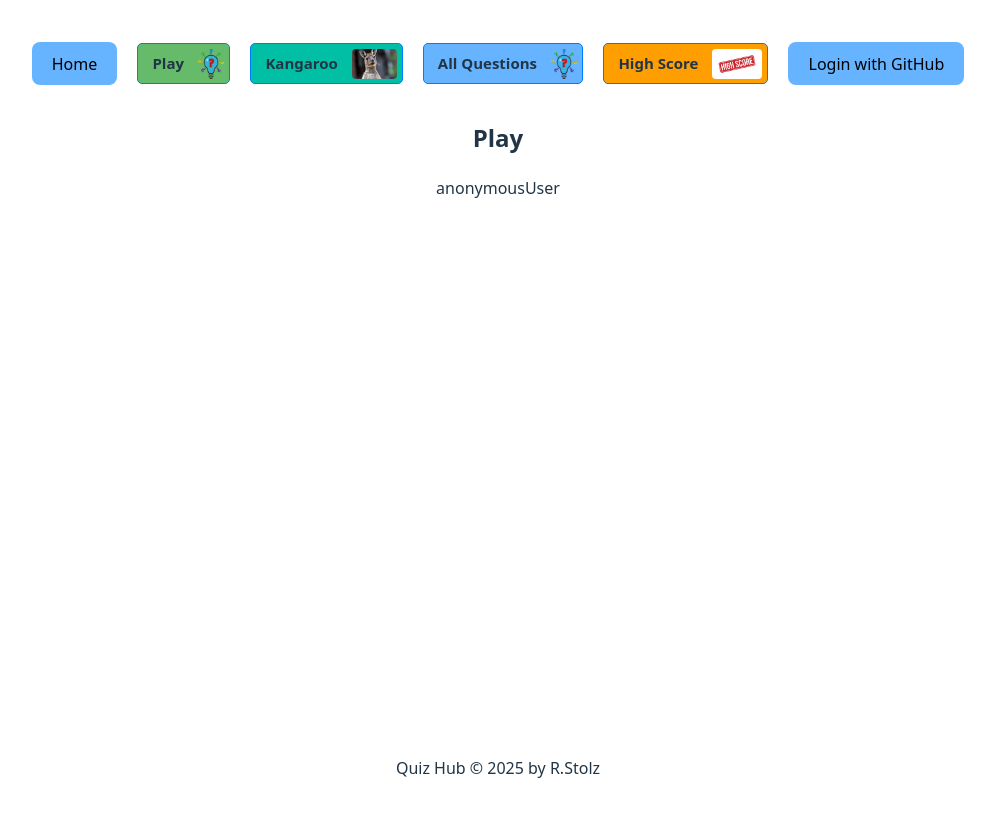
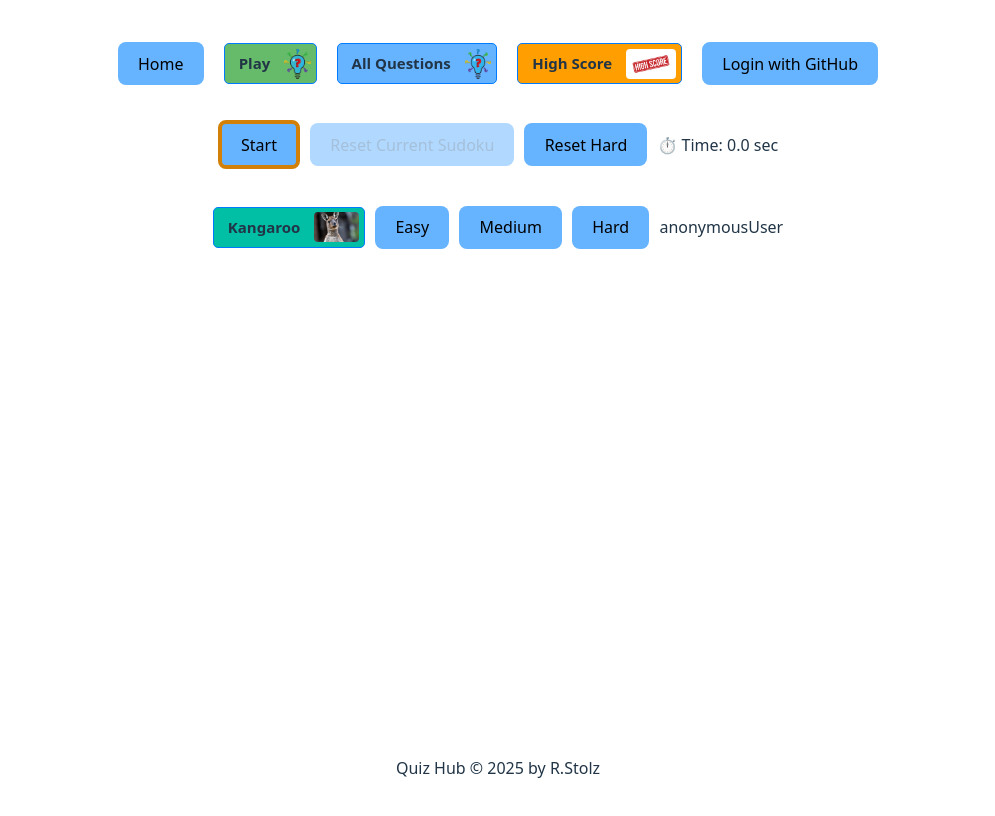
Before and after one commit to Ropold/QuizHub, a React (Vite) app in the folder frontend/: page /play in a window 1280 px wide. Shown: the top 816 px of the page, without its empty margins (142-1137 px from the left). Built offline with nearby package versions, Linux system fonts and the light colour scheme; no server answers.

Commit message:
start with play tsx

```diff
--- a/frontend/src/App.tsx
+++ b/frontend/src/App.tsx
@@ -10,7 +10,6 @@ import axios from "axios";
 import NotFound from "./components/NotFound.tsx";
 import Footer from "./components/Footer.tsx";
 import Play from "./components/Play.tsx";
-import Kangaroo from "./components/Kangaroo.tsx";
 import HighScore from "./components/HighScore.tsx";
 import ListOfAllQuestions from "./components/ListOfAllQuestions.tsx";
 import Details from "./components/Details.tsx";
@@ -198,8 +197,7 @@ export default function App() {
         <Routes>
             <Route path="*" element={<NotFound />} />
             <Route path="/" element={<Welcome/>}/>
-            <Route path="/play" element={<Play user={user} activeQuestionsWithNoK={activeQuestionsWithNoK}/>} />
-            <Route path="/kangaroo" element={<Kangaroo user={user} allActiveKangarooQuestions={allActiveKangarooQuestions}/>} />
+            <Route path="/play" element={<Play user={user} activeQuestionsWithNoK={activeQuestionsWithNoK} allActiveKangarooQuestions={allActiveKangarooQuestions} highScoreEasy={highScoreEasy} getHighScoreEasy={getHighScoreEasy} highScoreMedium={highScoreMedium} getHighScoreMedium={getHighScoreMedium} highScoreHard={highScoreHard} getHighScoreHard={getHighScoreHard} highScoreKangaroo={highScoreKangaroo} getHighScoreKangaroo={getHighScoreKangaroo}/>} />
             <Route path="/list-of-all-questions" element={<ListOfAllQuestions user={user} favorites={favorites} toggleFavorite={toggleFavorite} currentPage={currentPage} setCurrentPage={setCurrentPage} allActiveQuestions={allActiveQuestions} getAllActiveQuestions={getAllActiveQuestions}/>} />
             <Route path="/question/:id" element={<Details user={user} favorites={favorites} toggleFavorite={toggleFavorite}/>} />
             <Route path="/high-score" element={<HighScore highScoreEasy={highScoreEasy} getHighScoreEasy={getHighScoreEasy} highScoreMedium={highScoreMedium} getHighScoreMedium={getHighScoreMedium} highScoreHard={highScoreHard} getHighScoreHard={getHighScoreHard} highScoreKangaroo={highScoreKangaroo} getHighScoreKangaroo={getHighScoreKangaroo}/>} />
--- a/frontend/src/components/Kangaroo.tsx
+++ /dev/null
@@ -1,15 +0,0 @@
-import type {QuestionModel} from "./model/QuestionModel.ts";
-
-type ListOfAllQuestionsProps = {
-    user: string;
-    allActiveKangarooQuestions: QuestionModel[];
-}
-
-export default function Kangaroo(props: Readonly<ListOfAllQuestionsProps>) {
-    return (
-        <div>
-            <h2>Kangaroo</h2>
-            <p>{props.user}</p>
-        </div>
-    )
-}
--- a/frontend/src/components/Navbar.tsx
+++ b/frontend/src/components/Navbar.tsx
@@ -4,7 +4,6 @@ import "./styles/Buttons.css";
 import "./styles/Navbar.css";
 import highScoreLogo from "../assets/highscore-logo.jpg"
 import headerLogo from "../assets/quiz-logo-header.jpg"
-import kangarooLogo from "../assets/categoryEnumImages/kangaroo.jpg"
 
 type NavbarProps = {
     getUser: () => void;
@@ -50,17 +49,6 @@ export default function Navbar(props: Readonly<NavbarProps>) {
 
             <div
                 className="clickable-header"
-                id="button-kangaroo"
-                onClick={() => {
-                    navigate("/kangaroo");
-                }}
-            >
-                <h2 className="header-title">Kangaroo</h2>
-                <img src={kangarooLogo} alt="Kangaroo Logo" className="logo-image" />
-            </div>
-
-            <div
-                className="clickable-header"
                 onClick={() => {
                     navigate("/list-of-all-questions");
                 }}
--- a/frontend/src/components/Play.tsx
+++ b/frontend/src/components/Play.tsx
@@ -1,14 +1,71 @@
 import type {QuestionModel} from "./model/QuestionModel.ts";
+import {useState} from "react";
+import type {HighScoreModel} from "./model/HighScoreModel.ts";
+import kangarooLogo from "../assets/categoryEnumImages/kangaroo.jpg";
 
 type ListOfAllQuestionsProps = {
     user: string;
     activeQuestionsWithNoK: QuestionModel[];
+    allActiveKangarooQuestions: QuestionModel[];
+    highScoreEasy: HighScoreModel[];
+    getHighScoreEasy: () => void;
+    highScoreMedium: HighScoreModel[];
+    getHighScoreMedium: () => void;
+    highScoreHard: HighScoreModel[];
+    getHighScoreHard: () => void;
+    highScoreKangaroo: HighScoreModel[];
+    getHighScoreKangaroo: () => void;
 }
 export default function Play(props: Readonly<ListOfAllQuestionsProps>) {
+    const [showPreviewMode, setShowPreviewMode] = useState<boolean>(true);
+    const [gameFinished, setGameFinished] = useState<boolean>(true);
+    const [time, setTime] = useState<number>(0);
+    const [intervalId, setIntervalId] = useState<number | null>(null);
+    const [hasStartedOnce, setHasStartedOnce] = useState(false);
+    const [currentQuestions, setCurrentQuestion] = useState<QuestionModel[]>([])
+
+    const [showWinAnimation, setShowWinAnimation] = useState<boolean>(false);
+    const [isNewHighScore, setIsNewHighScore] = useState<boolean>(false);
+    const [showNameInput, setShowNameInput] = useState<boolean>(false);
+    const [showPopup, setShowPopup] = useState<boolean>(false);
+    const [popupMessage, setPopupMessage] = useState("");
+
+    function handleStartGame(){
+
+    }
+    function handleResetCurrentQuiz(){
+
+    }
+
+    function handleHardResetGame() {
+        setShowPreviewMode(true);
+        setGameFinished(true);
+        setHasStartedOnce(false);
+        setTime(0);
+        setIsNewHighScore(false);
+    }
+
     return (
-        <div>
-            <h2>Play</h2>
-            <p>{props.user}</p>
-        </div>
+        <>
+            <div className="space-between">
+                <button className="button-group-button" id={gameFinished ? "start-button" : undefined} onClick={handleStartGame} disabled={!gameFinished}>Start</button>
+                <button className="button-group-button" disabled={gameFinished} onClick={handleResetCurrentQuiz}>Reset Current Sudoku</button>
+                <button className="button-group-button" onClick={handleHardResetGame}>Reset Hard</button>
+                <div>⏱️ Time: {time.toFixed(1)} sec</div>
+            </div>
+            <div className="space-between">
+                <div
+                    className="clickable-header"
+                    id="button-kangaroo"
+                >
+                    <h2 className="header-title">Kangaroo</h2>
+                    <img src={kangarooLogo} alt="Kangaroo Logo" className="logo-image" />
+                </div>
+                <button className="button-group-button">Easy</button>
+                <button className="button-group-button">Medium</button>
+                <button className="button-group-button">Hard</button>
+                <p>{props.user}</p>
+            </div>
+        </>
     )
 }
--- a/frontend/src/components/SearchBar.tsx
+++ b/frontend/src/components/SearchBar.tsx
@@ -51,7 +51,7 @@ export default function SearchBar(props: Readonly<SearchBarProps>) {
                     value={selectedDifficultyEnum}
                     onChange={(e) => setSelectedDifficultyEnum(e.target.value as DifficultyEnum | "")}
                 >
-                    <option value="">Filter by Category</option>
+                    <option value="">Filter by Difficulty</option>
                     {difficultyTypes.map((type) => (
                         <option key={type} value={type}>
                             {getDifficultyEnumDisplayName(type)}
@@ -64,7 +64,7 @@ export default function SearchBar(props: Readonly<SearchBarProps>) {
                     value={categoryTypes}
                     onChange={(e) => setSelectedCategoryEnum(e.target.value as CategoryEnum | "")}
                 >
-                    <option value="">Filter by Animal</option>
+                    <option value="">Filter by Category</option>
                     {categoryTypes.map((type) => (
                         <option key={type} value={type}>
                             {getCategoryEnumDisplayName(type)}
--- a/frontend/src/components/styles/SearchBar.css
+++ b/frontend/src/components/styles/SearchBar.css
@@ -8,7 +8,7 @@
     display: flex; /* Setzt alle Kinder in eine Zeile */
     align-items: center; /* Zentriert sie vertikal */
     gap: 10px; /* Abstand zwischen den Elementen */
-    width: 900px;
+    width: 950px;
     height: auto; /* Höhe dynamisch halten */
 }
 
```
